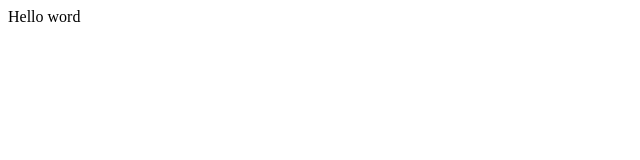
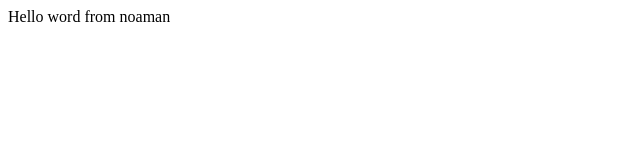
Before and after one commit to noamansaleem/bootcamp2020, a plain HTML site: page index.html in a window 1280 px wide. Shown: the whole page, without its empty margins (0-640 px from the left). Drawn offline with Linux system fonts and the light colour scheme.

Commit message:
Update index.html
added naoman

```diff
--- a/index.html
+++ b/index.html
@@ -8,7 +8,7 @@
 </head>
 
 <body>
-    <div>Hello word</div>
+    <div>Hello word from noaman</div>
 </body>
 
 </html>
```
